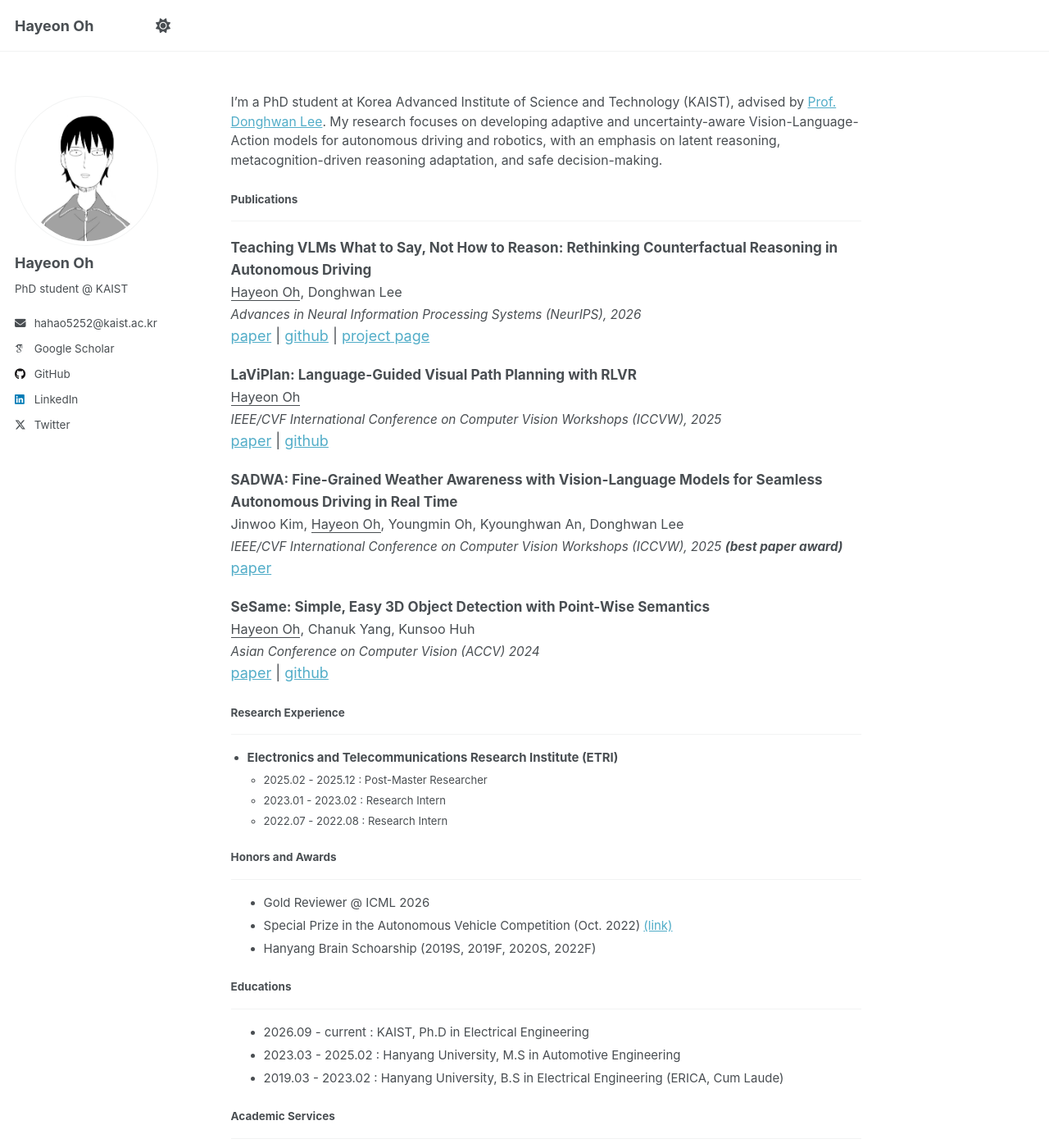
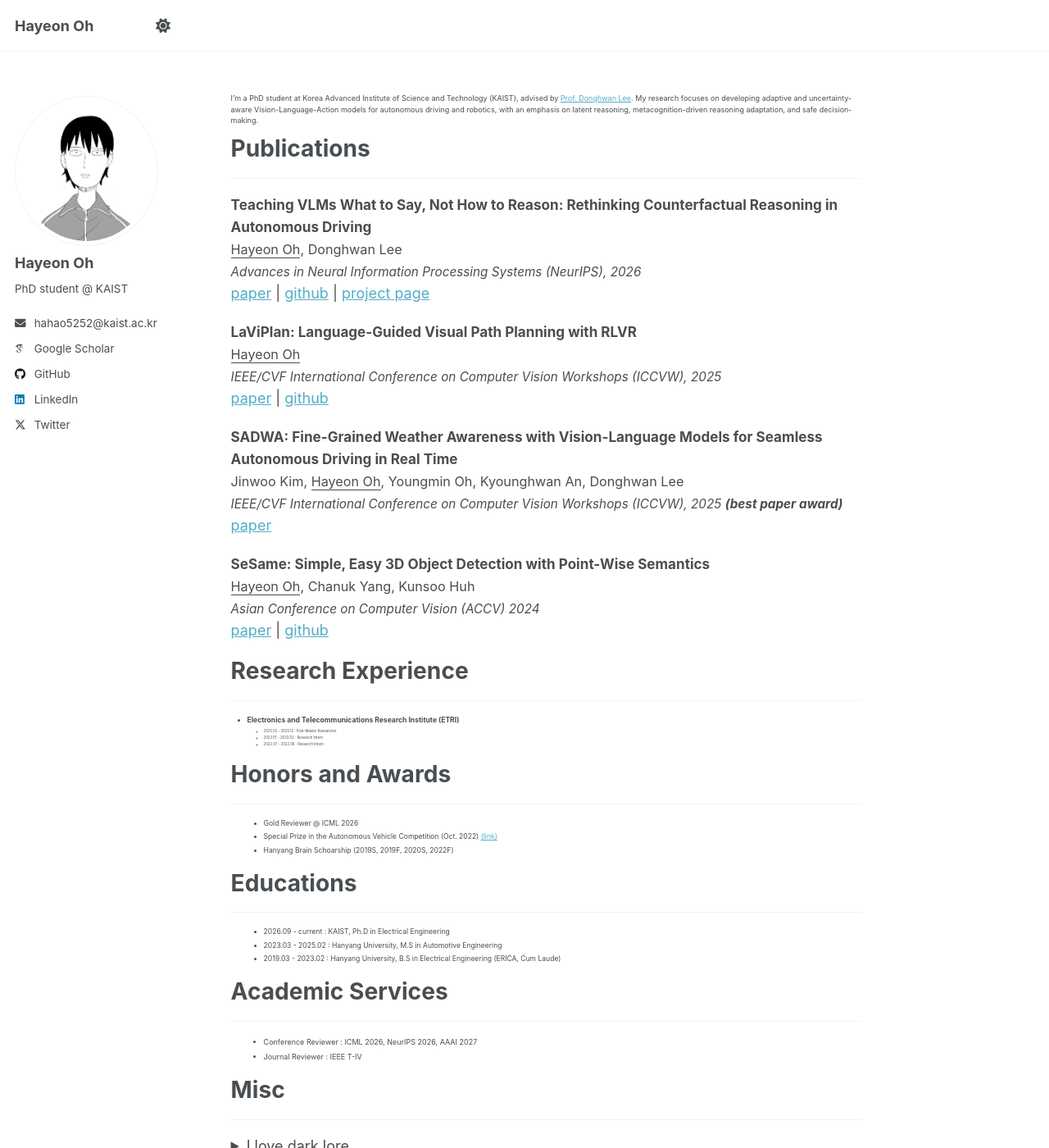
Before and after one commit to OPhD-hahao/OPhD-hahao.github.io, a Jekyll site: the page built from _pages/about.md, in a window 1280 px wide and 1400 px high. Shown: the whole window at 82% size. Built offline with Jekyll 4.4.1, drawn with Linux system fonts in a browser that asks for light colours; some web fonts are replaced; a script that is not in the unit is left out; some of the changed text lies outside the part shown.

Commit message:
[fix] layout

```diff
--- a/_pages/about.md
+++ b/_pages/about.md
@@ -12,7 +12,7 @@ redirect_from:
 I'm a PhD student at Korea Advanced Institute of Science and Technology (KAIST), advised by [Prof. Donghwan Lee](https://scholar.google.com/citations?user=OpuJ-i4AAAAJ&hl=en). My research focuses on developing adaptive and uncertainty-aware Vision-Language-Action models for autonomous driving and robotics, with an emphasis on latent reasoning, metacognition-driven reasoning adaptation, and safe decision-making.
 
 
-#### Publications
+# Publications
 
 ---
 
@@ -58,7 +58,7 @@ I'm a PhD student at Korea Advanced Institute of Science and Technology (KAIST),
   </div>
 
 
-#### Research Experience
+# Research Experience
 
 ---
 
@@ -84,7 +84,7 @@ I'm a PhD student at Korea Advanced Institute of Science and Technology (KAIST),
 </ul>
 
 
-#### Honors and Awards
+# Honors and Awards
 
 ---
 
@@ -95,7 +95,7 @@ I'm a PhD student at Korea Advanced Institute of Science and Technology (KAIST),
 </ul>
 
 
-#### Educations
+# Educations
 
 ---
 
@@ -106,7 +106,7 @@ I'm a PhD student at Korea Advanced Institute of Science and Technology (KAIST),
 </ul>
 
 
-#### Academic Services
+# Academic Services
 
 ---
 
@@ -115,7 +115,7 @@ I'm a PhD student at Korea Advanced Institute of Science and Technology (KAIST),
 - Journal Reviewer : IEEE T-IV
 
 
-#### Misc
+# Misc
 
 ---
 
--- a/_sass/layout/_page.scss
+++ b/_sass/layout/_page.scss
@@ -404,6 +404,6 @@
 
 .about-page .page__content {
   p, li, dl {
-    font-size: 0.875em;
+    font-size: 0.5em;
   }
 }
```
Also changed, not shown: other parts of _pages/about.md (+1 -3 lines).
